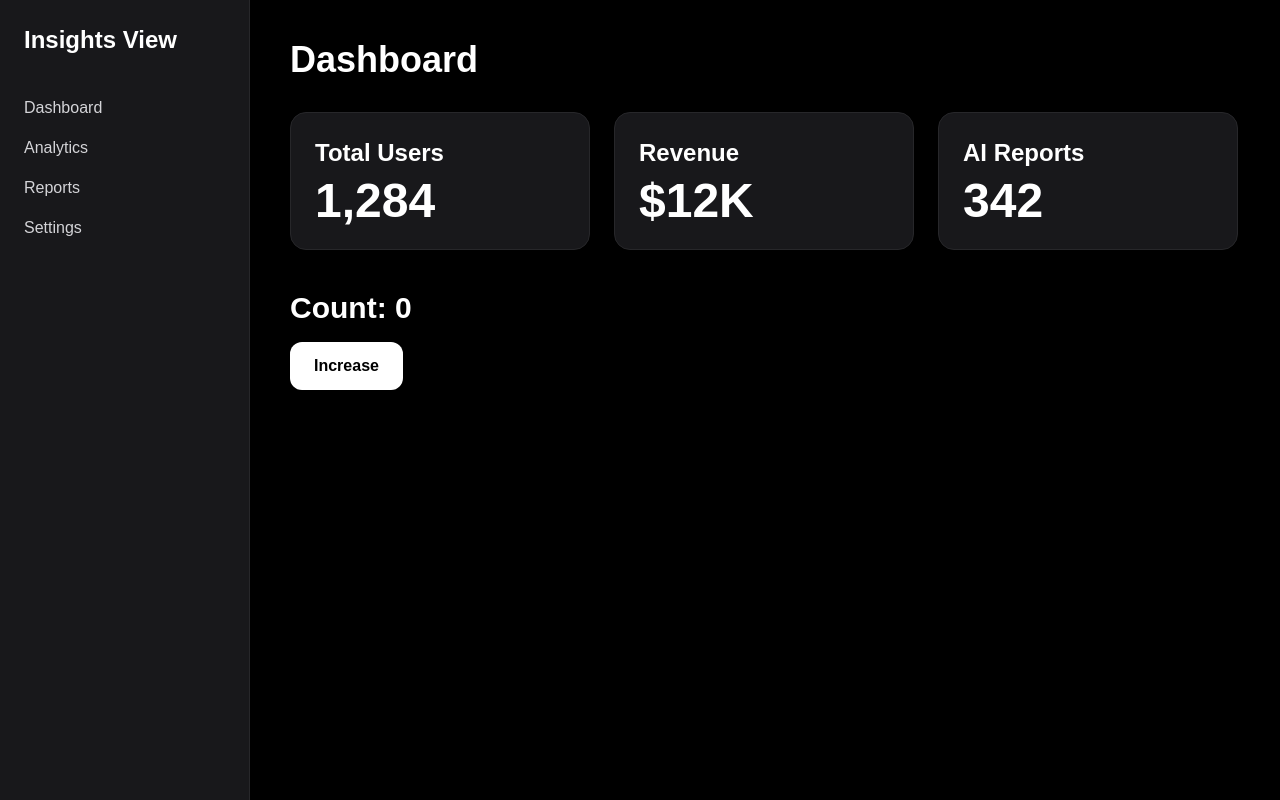
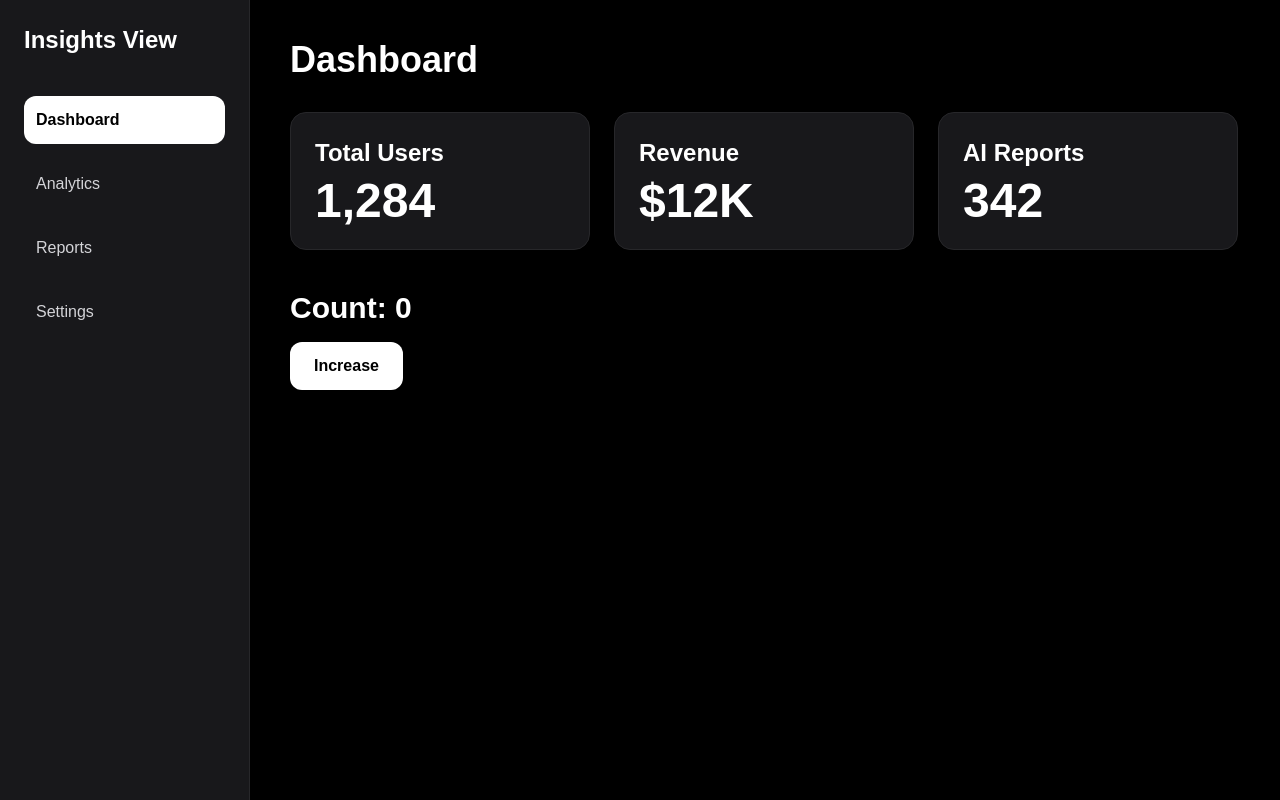
Before and after one commit to atomnoid/InsightsView-AI, a Next.js app in the folder insights-view/: page / in a window 1280 px wide. Built offline with nearby package versions, Linux system fonts and the light colour scheme.

Commit message:
added dashboard and array maping

```diff
--- a/insights-view/app/page.tsx
+++ b/insights-view/app/page.tsx
@@ -22,6 +22,7 @@ const stats = [
 export default function Home() {
   const [count, setCount] = useState(0);
   const [showMessage, setShowMessage] = useState(false);
+  const [activeTab, setActiveTab] = useState("Dashboard");
   <button
     onClick={() => setShowMessage(!showMessage)}
     className="bg-zinc-800 px-6 py-3 rounded-xl mt-6"
@@ -40,15 +41,25 @@ export default function Home() {
       <div className="w-[250px] bg-zinc-900 p-6 border-r border-zinc-800">
         <h1 className="text-2xl font-bold mb-10">Insights View</h1>
 
-        <div className="space-y-4">
-          <p className="text-zinc-300 cursor-pointer">Dashboard</p>
+       <div className="space-y-4">
 
-          <p className="text-zinc-300 cursor-pointer">Analytics</p>
+  {["Dashboard", "Analytics", "Reports", "Settings"].map((tab) => (
 
-          <p className="text-zinc-300 cursor-pointer">Reports</p>
+    <p
+      key={tab}
+      onClick={() => setActiveTab(tab)}
+      className={`cursor-pointer p-3 rounded-xl transition-all ${
+        activeTab === tab
+          ? "bg-white text-black font-semibold"
+          : "text-zinc-300 hover:bg-zinc-800"
+      }`}
+    >
+      {tab}
+    </p>
 
-          <p className="text-zinc-300 cursor-pointer">Settings</p>
-        </div>
+  ))}
+
+</div>
       </div>
 
       {/* MAIN CONTENT */}
```
